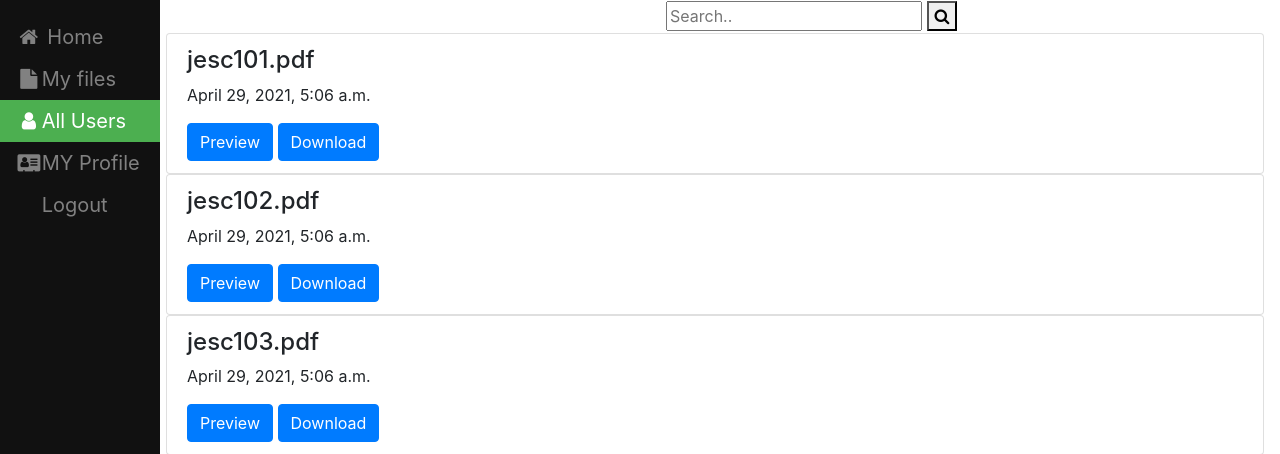
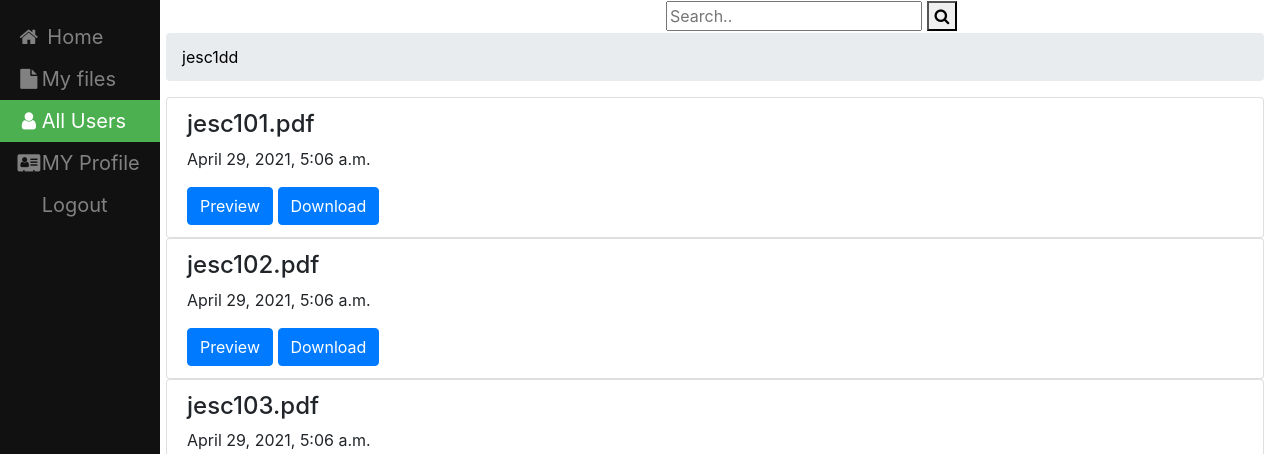
Before and after one commit to BUNNY-1269/Doc_Sharings, a Django app: page /o/213/ in a window 1280 px wide. Shown: the top 454 px of the page. Run offline with Django 3.2, Linux system fonts and the light colour scheme; data comes from the database, SQL or seed files in the repository; some libraries are stand-ins or nearby versions.

Commit message:
Merge remote-tracking branch 'origin/main'
# Conflicts:
#	db.sqlite3
#	filesharing/models.py

```diff
--- a/filesharing/views.py
+++ b/filesharing/views.py
@@ -159,7 +159,7 @@ def ousersfile(request,user):
     user_files = File.objects.filter(user=ruser)
     all_folders = user_folders.filter(linkedfolder__isnull=True)
     all_files = user_files.filter(folder__isnull=True)
-    context = {'all_folders': all_folders, 'all_files': all_files}
+    context = {'all_folders': all_folders, 'all_files': all_files,'user':ruser}
     return render(request, 'filesharing/ousersfile.html', context)
 # def delete(request,pk):
 #     user = request.user
--- a/templates/filesharing/details.html
+++ b/templates/filesharing/details.html
@@ -14,6 +14,7 @@
   <body>
 
 
+
 <div class="sidebar">
   <a href="{% url 'filesharing:home1' %}"><i class="fa fa-fw fa-home"></i> Home</a>
   <a   href="{% url 'filesharing:My_Files' %}"><i class="fa fa-fw fa-file"></i>My files</a>
@@ -21,11 +22,23 @@
   <a href="{% url 'createdprofile' %}"><i class="fa fa-fw fa-address-card"></i>MY Profile</a>
   <a href="{% url 'logout' %}"><i class="fa fa-fw fa"></i>Logout</a>
 </div>
+
+
 <form class="example" action="action_page.php">
   <input type="text" placeholder="Search.." name="search">
   <button type="submit"><i class="fa fa-search"></i></button>
 </form>
 <div class="content">
+ <ol class="breadcrumb">
+  {% for parent in parent_list %}
+    {% if parent is not active_folder %}
+      <li class="breadcrumb-item"> <a href="{% url 'filesharing:detail' parent.id %}"> {{ parent }}</a> </li>
+    {% else %}
+    <li class="breadcrumb-item active" aria-current="page"><a href="{% url 'filesharing:detail' parent.id %}" style="color:black"> {{ parent }}</a></li>
+    {% endif %}
+  {% endfor %}
+</ol>
+
 {% if files %}
   <div class="list-group">
       {% for file in files %}
--- a/templates/filesharing/ousersfile.html
+++ b/templates/filesharing/ousersfile.html
@@ -23,10 +23,13 @@
 </form>
 
 <div class="content">
+ <ol class="breadcrumb">
+  <li class="breadcrumb-item"> <a href="{% url 'filesharing:allusers' %}"> {{ user.username }} </a> </li>
+  </ol>
 <div class="list-group">
 <h2>Folders</h2>
 {% if all_folders %}
-  {% for f in all_folders %}
+    {% for f in all_folders %}
           <div class="list-group">
                <div class="list-group-item">
                    <a href="{% url 'filesharing:detail' f.id %}" class="list-group-item list-group-item-action list-group-item-secondary "><i class='fas fa-folder'></i> {{ f }} </a>
```
Also changed, not shown: templates/filesharing/user_linkedfiles.html (+11 -10 lines).
